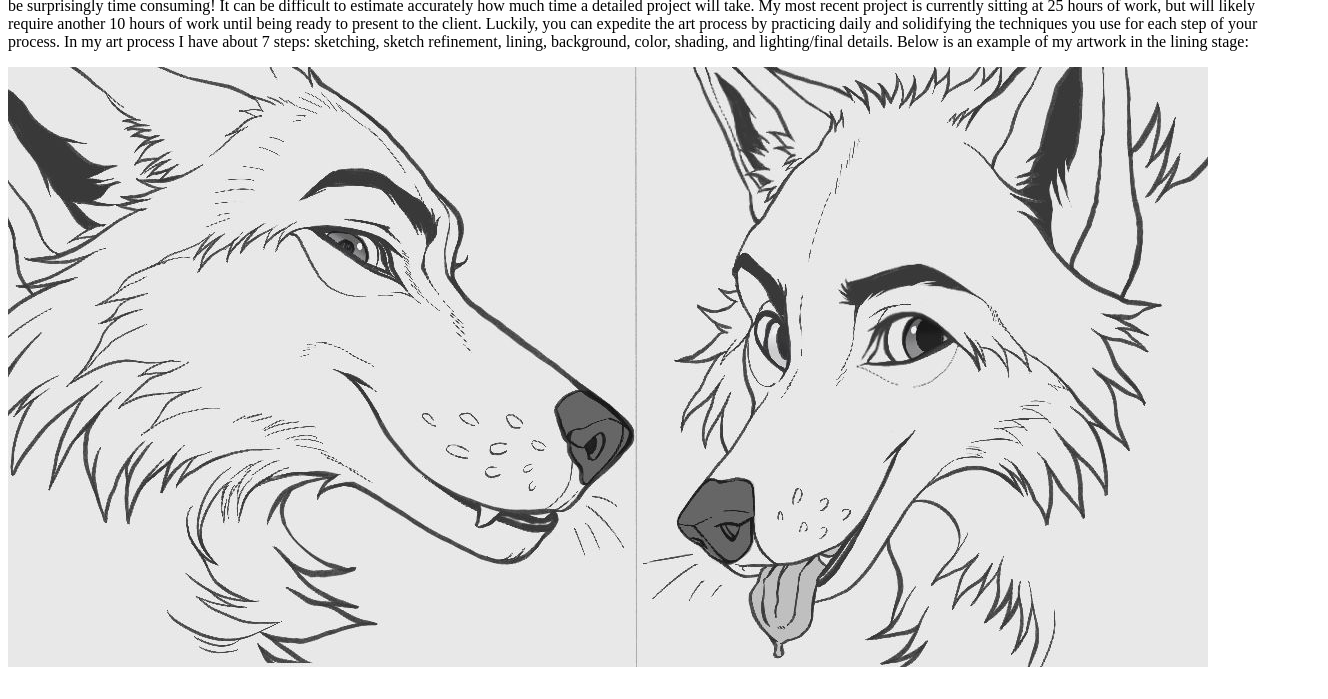
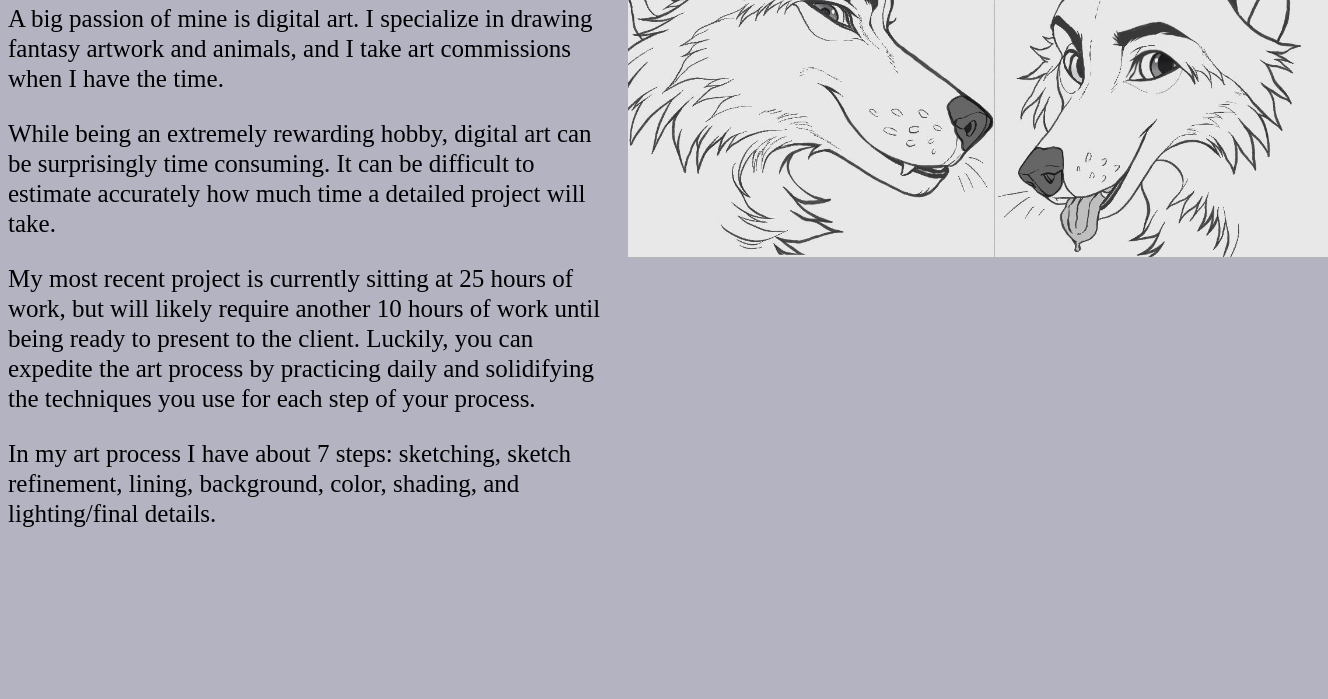
Before and after one commit to Amaez/about-Alison, a plain HTML site: page index.html in a window 1280 px wide. Shown: the part 101-800 px from the top of the page, 1328 px wide, since content can reach past the window. Drawn offline with Linux system fonts and the light colour scheme.

Commit message:
About Alison adjusted.

```diff
--- a/index.html
+++ b/index.html
@@ -2,16 +2,28 @@
 <html lang="en">
 <head>
     <meta charset="utf-8"/>
+    <link rel="stylesheet" type="text/css" href="style.css">
     <title>About Alison</title>
 </head>
 <body>
+<div class="textAll">
     <h1>About Alison</h1>
-    <p>A big passion of mine is digital art. I specialize in drawing fantasy artwork and animals, and I take art commissions when I have the time.
-        While being an extremely rewarding hobby, digital art can be surprisingly time consuming! It can be difficult to estimate accurately
-    how much time a detailed project will take. My most recent project is currently sitting at 25 hours of work, but will likely require another
+
+    <p>A big passion of mine is digital art. I specialize in drawing fantasy artwork and animals, and I take art commissions when I have the time.</p>
+    <p>While being an extremely rewarding hobby, digital art can be surprisingly time consuming. It can be difficult to estimate accurately
+    how much time a detailed project will take. </p>
+    <p>
+        My most recent project is currently sitting at 25 hours of work, but will likely require another
     10 hours of work until being ready to present to the client. Luckily, you can expedite the art process by practicing daily and solidifying
-    the techniques you use for each step of your process. In my art process I have about 7 steps: sketching, sketch refinement, lining, background,
-    color, shading, and lighting/final details. Below is an example of my artwork in the lining stage:</p>
-        <img src="two-wolf-heads.jpeg" height="600" width="1200" alt="A black lined image on a light grey background depicting two drawn wolf heads; one is smirking and the other is smiling."/>
+    the techniques you use for each step of your process. </p>
+    <p>In my art process I have about 7 steps: sketching, sketch refinement, lining, background,
+    color, shading, and lighting/final details. </p>
+
+</div>
+
+    <img src="two-wolf-heads.jpeg"  alt="A black lined image on a light grey background depicting two drawn wolf heads; one is smirking and the other is smiling."/>
+
+
+
 </body>
 </html>
--- /dev/null
+++ b/style.css
@@ -0,0 +1,18 @@
+body {
+    background-color: #b3b3c2;
+}
+.textAll {
+    width: 600px;
+    font-size: 25px;
+    line-height: 30px;
+    position: absolute;
+
+}
+img {
+    position: relative;
+    height: 350px;
+    width: auto;
+    padding-left: 620px;
+
+
+}
```
